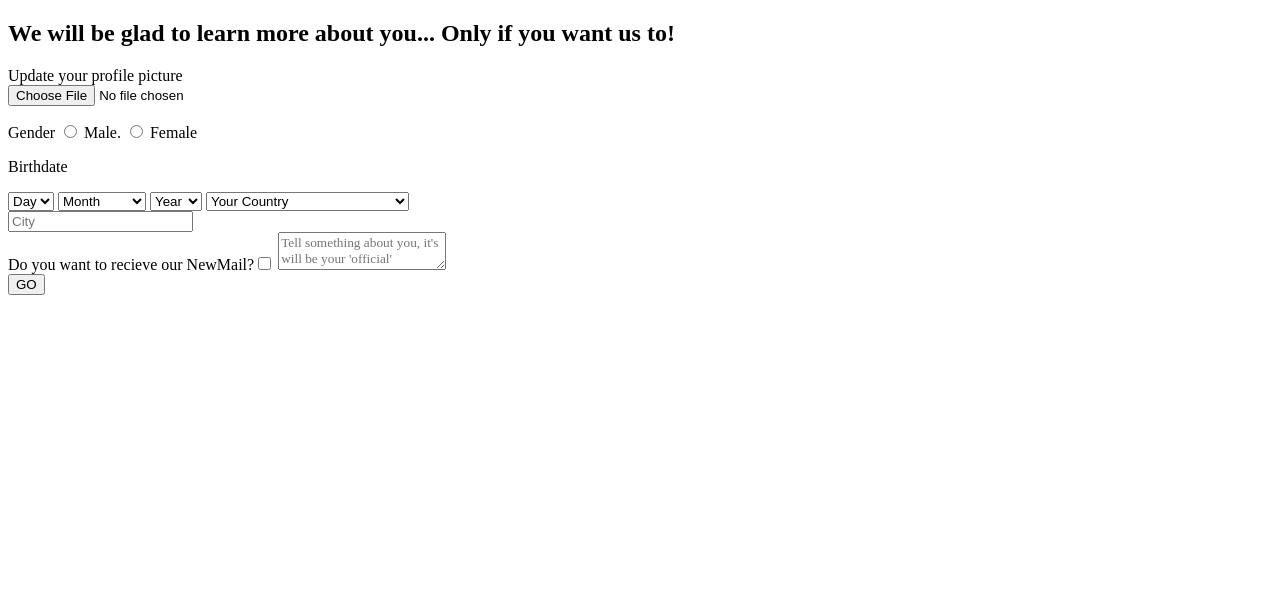
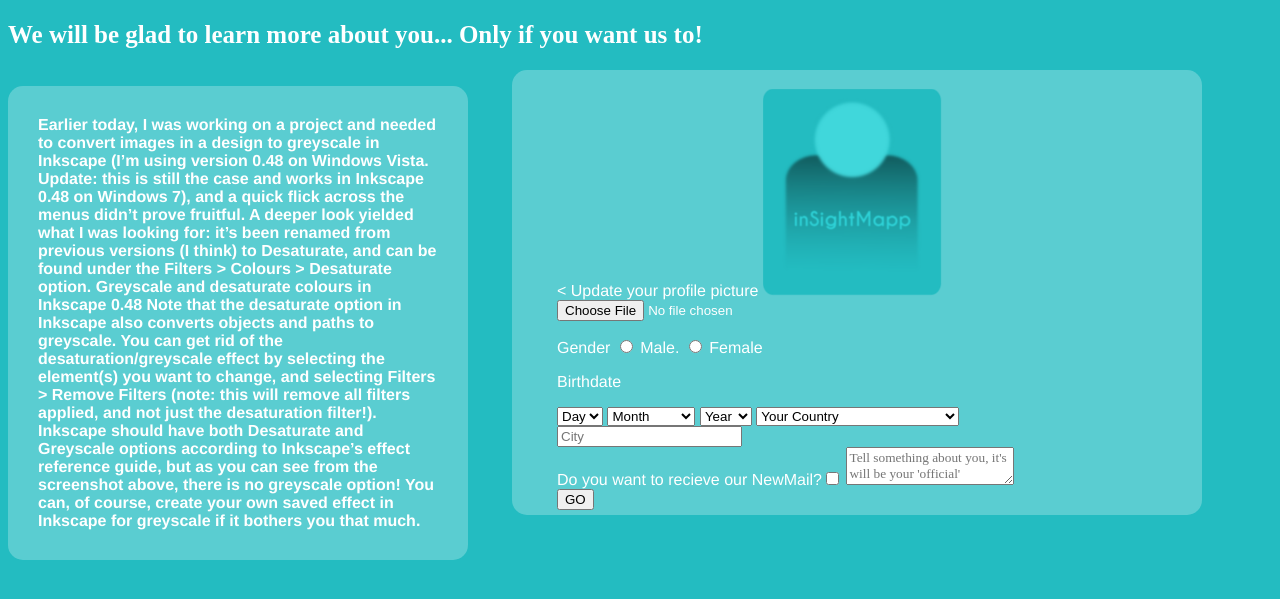
Before and after one commit to prokofyevDmitry/insightMapp, a PHP site: template insightMapp/vue/additional_information_form.php in a window 1280 px wide. Shown: the top 599 px of the page. Run offline with PHP 8.4, Linux system fonts and the light colour scheme; the template is opened without the code that fills it, so the values that code supplies are empty; some web fonts are replaced.

Commit message:
Début de construction du CSS de la page des informations supplementaires

```diff
--- a/insightMapp/CSStyle/add_info.css
+++ b/insightMapp/CSStyle/add_info.css
@@ -23,11 +23,57 @@
 
 }
 
+body
+{
+    font-family: Arimo,sans-serif;
+    background-color: #23BCC1;
+        color:white;
+    font-weight: 500;
+
+
+}
+
+#presentation
+{
+    width: 400px;
+    float: left;
+    font-weight: 600;
+    padding: 30px;
+        background-color: rgba(255,255,255,0.25);
+    border-radius: 15px;
+}
+h2
+{
+    font-family: Muli;
+    font-size: 25px;
+
+
+}
+
+
+form
+{
+    position: absolute;
+    left:40%;
+    background-color: rgba(255,255,255,0.25);
+   border-radius: 15px;
+    padding: 3px 5px 5px 45px;
+    width:50%;
+}
+
+img
+{
+    border: none;
+}
+
+
+
+
+
 
 form input
 {
 	display:block;
-
 }
 
 .homme
--- a/insightMapp/vue/additional_information_form.php
+++ b/insightMapp/vue/additional_information_form.php
@@ -5,18 +5,36 @@
 <html>
 
 <head>
-<link rel="stylesheet" href="CSStyle/add_info.css"/>
+<link rel="stylesheet" href="../CSStyle/add_info.css"/>
 <meta charset='utf-8'/>
+<link href='http://fonts.googleapis.com/css?family=Arimo:400,700,400italic,700italic' rel='stylesheet' type='text/css'>
+
+<h2 id="title2">We will be glad to learn more about you... Only if you want us to!</h2>
+
+<section>
+    <p id=presentation>
+  Earlier today, I was working on a project and needed to convert images in a design to greyscale in Inkscape (I’m using version 0.48 on Windows Vista. Update: this is still the case and works in Inkscape 0.48 on Windows 7), and a quick flick across the menus didn’t prove fruitful.
+
+A deeper look yielded what I was looking for: it’s been renamed from previous versions (I think) to Desaturate, and can be found under the Filters > Colours > Desaturate option.
+
+Greyscale and desaturate colours in Inkscape 0.48
+
+Note that the desaturate option in Inkscape also converts objects and paths to greyscale. You can get rid of the desaturation/greyscale effect by selecting the element(s) you want to change, and selecting Filters > Remove Filters (note: this will remove all filters applied, and not just the desaturation filter!).
+
+Inkscape should have both Desaturate and Greyscale options according to Inkscape’s effect reference guide, but as you can see from the screenshot above, there is no greyscale option! You can, of course, create your own saved effect in Inkscape for greyscale if it bothers you that much.
+    </p>
+
+    </section>
 
 
+  <nav>
+<form class="addInfo" action="index.php/?loc=home_premiere_visite" method="post" enctype="multipart/form-data">
 
 
-<form class="addInfo" action="index.php/?loc=home_premiere_visite" method="post" enctype="multipart/form-data">
-
-<h2 id="title2">We will be glad to learn more about you... Only if you want us to!</h2>
-<p id=image_de_profile>
+<p id=image_de_profile> <
 Update your profile picture
 
+    <label for="profile_pic"><img alt="undefined user" src="../CSStyle/drawing3.png"></label>
 	<input type="file" name=profile_pic />
 </p>
 <!-- lors du submit, on renvoit les informations vers la page de "premiere visite", on utilisera un controleur interne pour la traiter -->
@@ -27,7 +45,7 @@ Update your profile picture
 <input type="radio" name="sexe" value="femme" class="homme"/>	<label for="femme">Female</label>
 
 <p class="date-label">Birthdate</p>
-<?php include 'vue/listes/date_form.php'?>
+<?php include 'listes/date_form.php'?>
 
 
 
@@ -42,10 +60,11 @@ Update your profile picture
 
 
 
+
 <?php if(isset($none_password_ou_login) )  echo '<p class="linkSignup_warning"> Please enter your login and your password </p>';?>
 <?php if(isset($login_ou_password_not_matching) )  echo '<p class="linkSignup_warning"> Wrong login or password, please retry </p>';?>
 
 </form>
 
-
+</nav>
 <?php
```
Also changed, not shown: insightMapp/control/premiere_visite.php (+2 -17 lines), insightMapp/CSStyle/drawing.png (added), insightMapp/CSStyle/drawing1.png (added), insightMapp/CSStyle/drawing2.png (added), insightMapp/CSStyle/drawing3.png (added).
